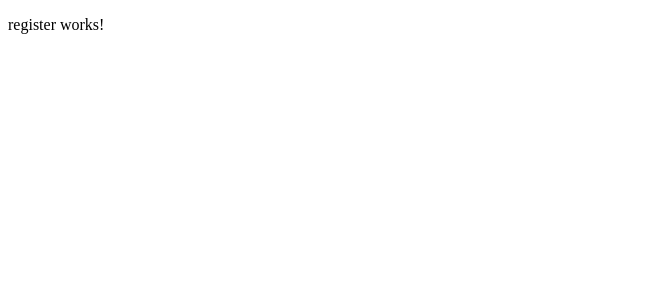
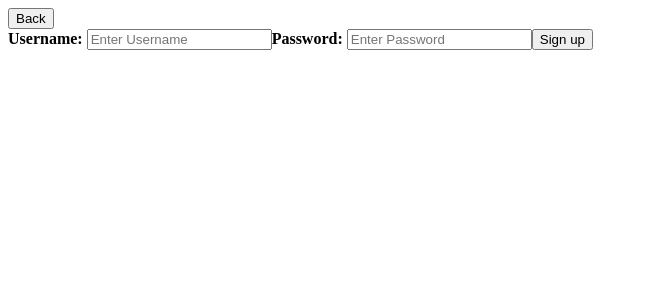
Before and after one commit to isaac324/cst438-project, an Angular app: page /register in a window 1280 px wide. Shown: the top 300 px of the page, without its empty margins (0-648 px from the left). Built offline with nearby package versions, Linux system fonts and the light colour scheme.

Commit message:
isaac 12/5

```diff
--- a/src/app/register/register.component.html
+++ b/src/app/register/register.component.html
@@ -1 +1,15 @@
-<p>register works!</p>
+<div class="back">
+    <button routerLink="/">Back</button>
+</div>
+
+<form>
+    <div class="login">
+        <label for="username"><b>Username: </b></label>
+        <input type="text" placeholder="Enter Username" name="username" required>
+
+        <label for="password"><b>Password: </b></label>
+        <input type="password" placeholder="Enter Password" name="password" required>
+
+        <button type="submit">Sign up</button>
+    </div>
+</form>
```
